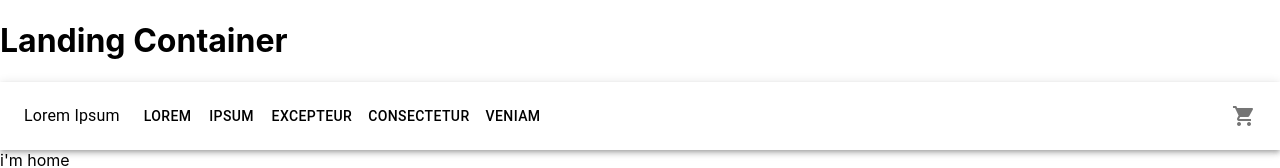
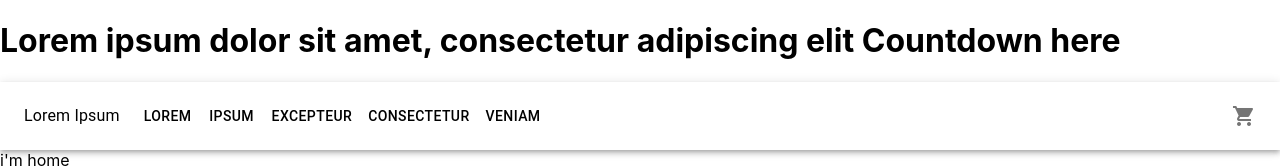
Before and after one commit to chrisbolosan/Lithium-Motors, a React (Create React App) app: page / in a window 1280 px wide. Shown: the top 168 px of the page. Built offline with nearby package versions, Linux system fonts and the light colour scheme.

Commit message:
lorem countdown marker

```diff
--- a/src/LandingContainer/LandingContainer.js
+++ b/src/LandingContainer/LandingContainer.js
@@ -7,7 +7,9 @@ import Product from "./Products/Products";
 export default function LandingContainer() {
   return (
     <div className="landing-container">
-      <h1>Landing Container</h1>
+      <h1>
+        Lorem ipsum dolor sit amet, consectetur adipiscing elit Countdown here
+      </h1>
       <NavigationBar />
       <Home />
       <Product />
```
